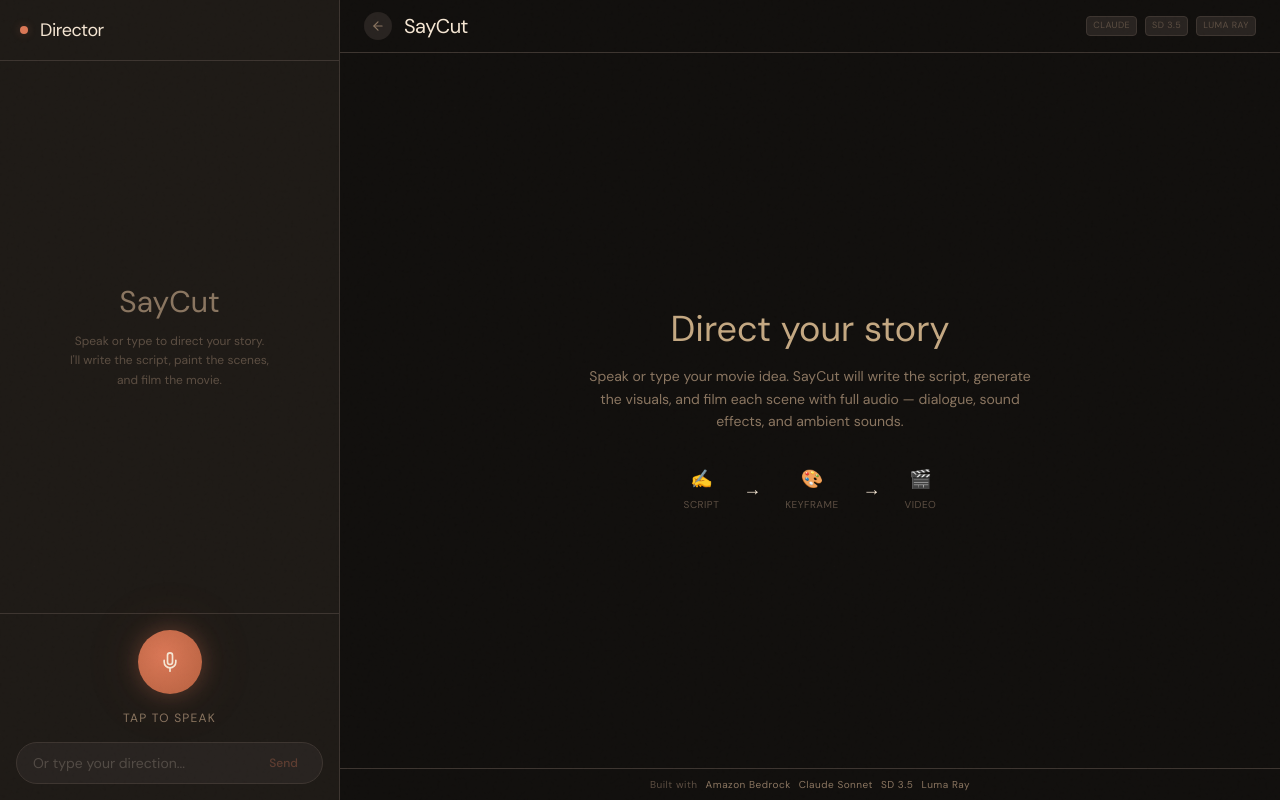
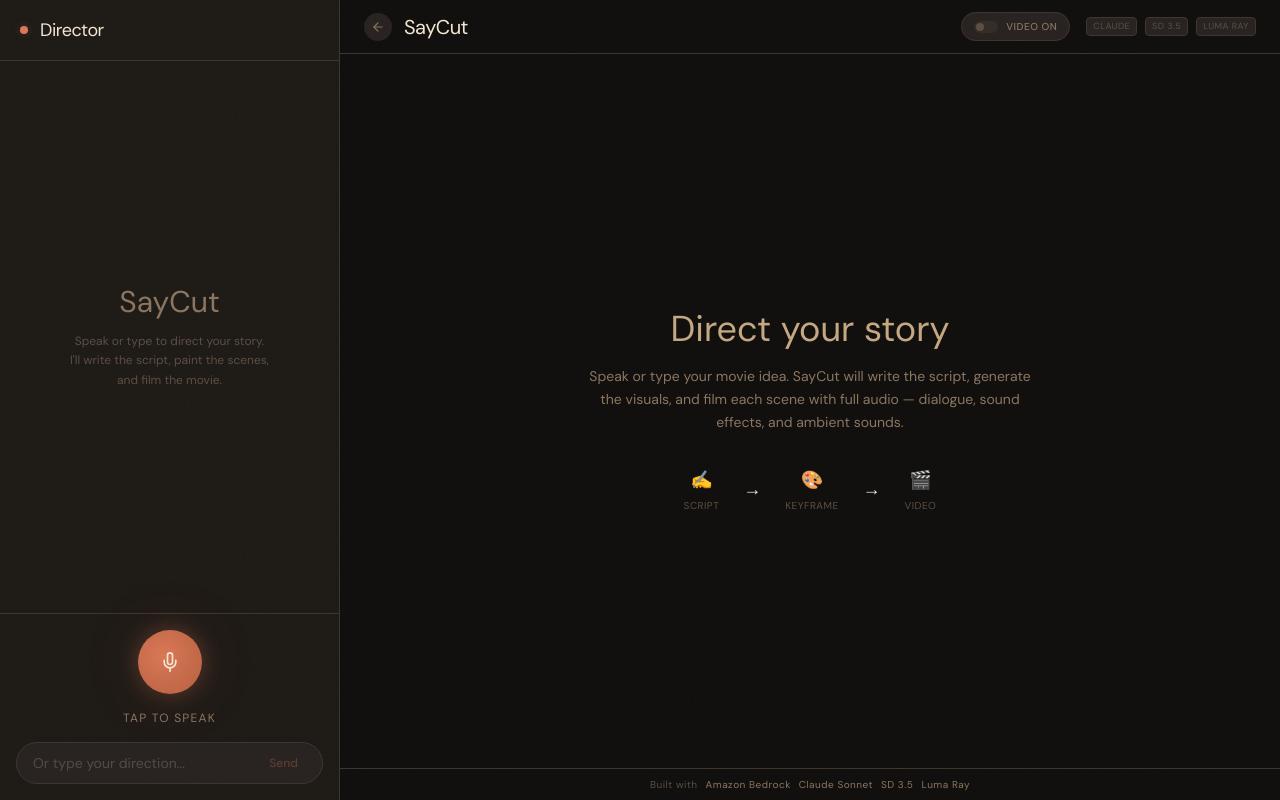
Before and after one commit to NaichuanZhang/director-cut, a Next.js app: page /project/1 in a window 1280 px wide. Built offline with nearby package versions, Linux system fonts and the light colour scheme.

Commit message:
feat: add skip video toggle for faster iteration
Toggle in header lets users disable video generation during story creation.
Videos can be generated per-scene later via the edit modal.
Flag passes through frontend → API → agent system prompt.

```diff
--- a/src/agent/agent.ts
+++ b/src/agent/agent.ts
@@ -61,6 +61,7 @@
 export async function* streamAgent(
   input: { type: "audio" | "text"; data: string },
   history: readonly Message[],
+  options?: { skipVideo?: boolean },
 ): AsyncGenerator<SSEEvent> {
   const messages: Message[] = [...history];
 
@@ -77,6 +78,11 @@
     `Starting agent loop — input.type=${input.type}, historyLength=${history.length}`,
   );
 
+  const systemPrompt = options?.skipVideo
+    ? SYSTEM_PROMPT +
+      "\n\nIMPORTANT: Do NOT call generate_video. Skip video generation entirely. Only generate scripts, images, and speech."
+    : SYSTEM_PROMPT;
+
   for (let round = 0; round < MAX_TOOL_ROUNDS; round++) {
     log.debug(
       "agent",
@@ -90,7 +96,7 @@
     const command = new ConverseCommand({
       modelId: MODELS.AGENT,
       messages,
-      system: [{ text: SYSTEM_PROMPT }],
+      system: [{ text: systemPrompt }],
       toolConfig,
     });
 
--- a/src/app/api/agent/stream/route.ts
+++ b/src/app/api/agent/stream/route.ts
@@ -12,6 +12,7 @@
     role: "user" | "assistant";
     content: Array<{ text: string }>;
   }>;
+  const skipVideo = body.skipVideo === true;
 
   if (!input?.type || !input?.data) {
     log.warn("route", "Bad request — missing input.type or input.data", {
@@ -50,7 +51,9 @@
           controller.enqueue(encoder.encode(transcriptionEvent));
         }
 
-        for await (const event of streamAgent(agentInput, history)) {
+        for await (const event of streamAgent(agentInput, history, {
+          skipVideo,
+        })) {
           const data = `data: ${JSON.stringify(event)}\n\n`;
           controller.enqueue(encoder.encode(data));
         }
--- a/src/components/app-shell.tsx
+++ b/src/components/app-shell.tsx
@@ -14,6 +14,8 @@
   const scenes = useProjectStore((s) => s.scenes);
   const isPlaying = useProjectStore((s) => s.isPlaying);
   const isStreaming = useProjectStore((s) => s.isStreaming);
+  const skipVideo = useProjectStore((s) => s.skipVideo);
+  const setSkipVideo = useProjectStore((s) => s.setSkipVideo);
   const updateScene = useProjectStore((s) => s.updateScene);
   const setPlaying = useProjectStore((s) => s.setPlaying);
   const setCurrentIndex = useProjectStore((s) => s.setCurrentSceneIndex);
@@ -116,6 +118,35 @@
           </div>
 
           <div className="flex items-center gap-4">
+            {/* Skip video toggle */}
+            <button
+              onClick={() => setSkipVideo(!skipVideo)}
+              className="flex items-center gap-2 px-3 py-1.5 rounded-full text-[10px] tracking-wider uppercase font-medium transition-all"
+              style={{
+                background: skipVideo ? "var(--warning)" : "var(--surface-2)",
+                color: skipVideo ? "var(--bg)" : "var(--text-dim)",
+                border: `1px solid ${skipVideo ? "var(--warning)" : "var(--border)"}`,
+              }}
+            >
+              <div
+                className="w-6 h-3 rounded-full relative transition-colors"
+                style={{
+                  background: skipVideo
+                    ? "rgba(0,0,0,0.3)"
+                    : "var(--surface-3)",
+                }}
+              >
+                <div
+                  className="absolute top-0.5 w-2 h-2 rounded-full transition-all"
+                  style={{
+                    background: skipVideo ? "var(--bg)" : "var(--text-faint)",
+                    left: skipVideo ? "14px" : "2px",
+                  }}
+                />
+              </div>
+              {skipVideo ? "Video OFF" : "Video ON"}
+            </button>
+
             {scenes.some((s) => s.status === "complete") && !isPlaying && (
               <button
                 onClick={() => handlePlayScene(0)}
--- a/src/hooks/use-agent.ts
+++ b/src/hooks/use-agent.ts
@@ -95,11 +95,12 @@
       });
 
       try {
-        const history = buildHistory(store.getState().messages);
+        const { messages: msgs, skipVideo } = store.getState();
+        const history = buildHistory(msgs);
         const res = await fetch("/api/agent/stream", {
           method: "POST",
           headers: { "Content-Type": "application/json" },
-          body: JSON.stringify({ input, history }),
+          body: JSON.stringify({ input, history, skipVideo }),
         });
 
         if (!res.ok || !res.body) throw new Error("Stream failed");
--- a/src/stores/project-store.ts
+++ b/src/stores/project-store.ts
@@ -14,6 +14,7 @@
   readonly isStreaming: boolean;
   readonly isRecording: boolean;
   readonly isPlaying: boolean;
+  readonly skipVideo: boolean;
   readonly currentSceneIndex: number;
   readonly streamingText: string;
 
@@ -26,6 +27,7 @@
   setStreaming: (v: boolean) => void;
   setRecording: (v: boolean) => void;
   setPlaying: (v: boolean) => void;
+  setSkipVideo: (v: boolean) => void;
   setCurrentSceneIndex: (i: number) => void;
   reset: () => void;
 }
@@ -46,6 +48,7 @@
         isStreaming: false,
         isRecording: false,
         isPlaying: false,
+        skipVideo: false,
         currentSceneIndex: 0,
         streamingText: "",
 
@@ -90,6 +93,7 @@
         setStreaming: (isStreaming) => set({ isStreaming }),
         setRecording: (isRecording) => set({ isRecording }),
         setPlaying: (isPlaying) => set({ isPlaying }),
+        setSkipVideo: (skipVideo) => set({ skipVideo }),
         setCurrentSceneIndex: (currentSceneIndex) => set({ currentSceneIndex }),
 
         reset: () =>
@@ -99,6 +103,7 @@
             isStreaming: false,
             isRecording: false,
             isPlaying: false,
+            skipVideo: false,
             currentSceneIndex: 0,
             streamingText: "",
           }),
```
